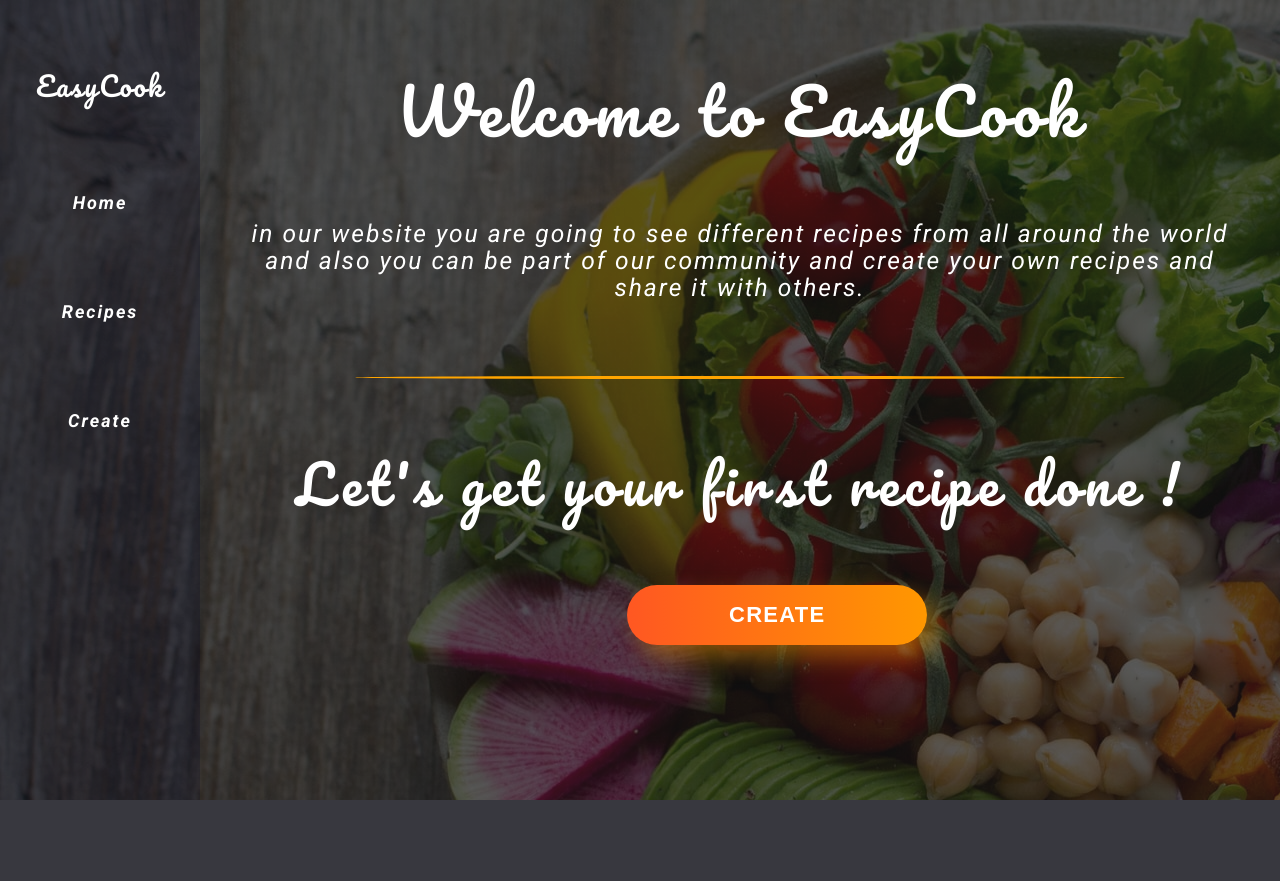
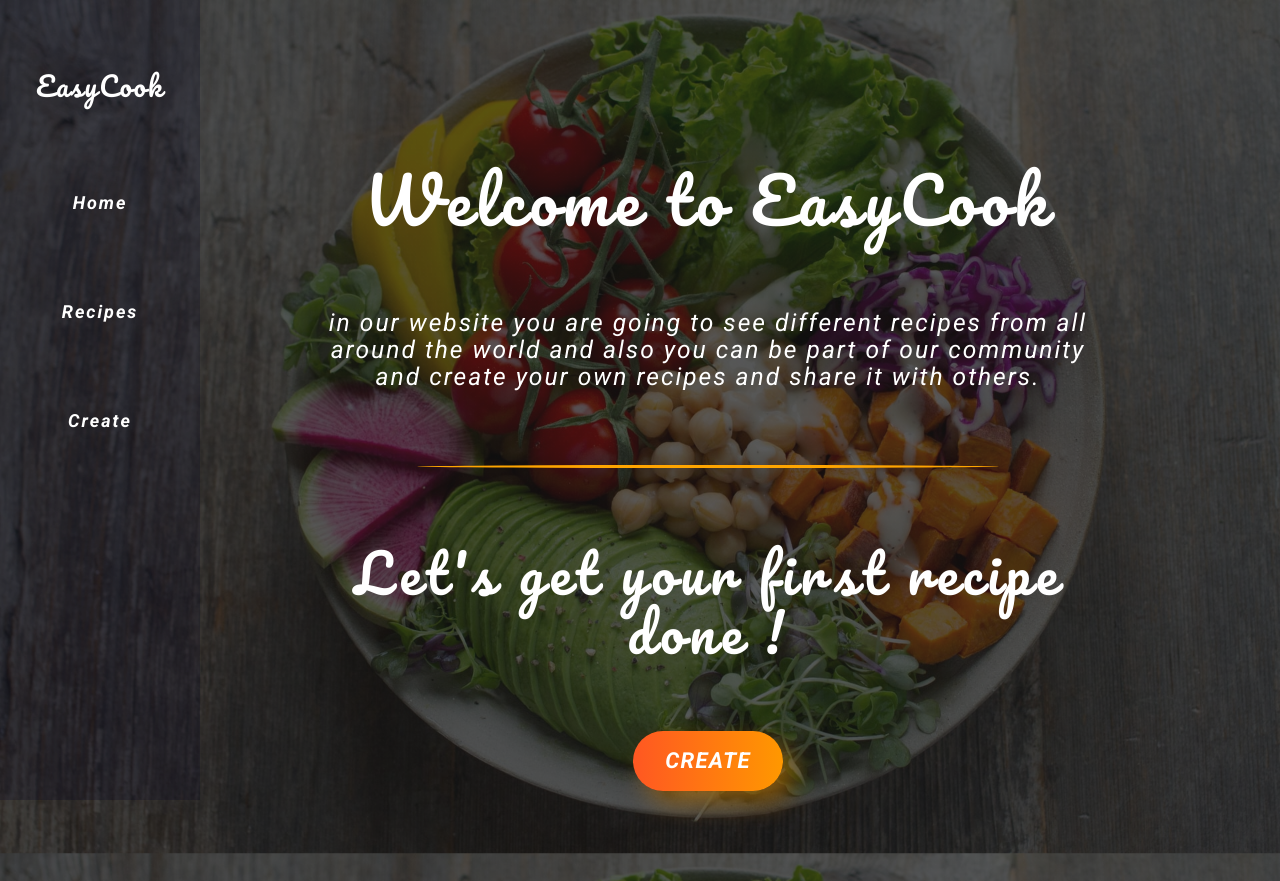
Before and after one commit to IIxShahinxII/cookbook, a Flask app: page / in a window 1280 px wide. Before the commit the page ends 800 px from the top, so only its background shows below. Run offline with Flask 2, Linux system fonts and the light colour scheme; some libraries are stand-ins or nearby versions; some web fonts are replaced.

Commit message:
css is compeleted.

```diff
--- a/static/css/style.css
+++ b/static/css/style.css
@@ -7,15 +7,19 @@ body {
                      rgba(20, 20, 20, 0.7),
                      rgba(20, 20, 20, 0.7)),
                      url( "../images/recipes.jpg");
+  background-size: cover;
+  background-attachment: fixed;
 }
 
-.container {
-  margin: 0 auto;
-  max-width: 1280px;
-  width: auto;
+.our-container {
+  display: flex;
 }
 
 /*------------------------ Home-page --*/
+.homepage-text {
+  padding: 30px 60px 30px 60px !important;
+}
+
 h1,h2,h5 {
   text-align: center;
   color: #fff;
@@ -45,21 +49,20 @@ hr {
   display: flex;
   align-items: center;
   justify-content: center;
-  position: fixed;
-  margin: 50px 0 0 400px;
+  margin-top: 70px;
 }
 
 .button {
-  min-width: 300px;
-  min-height: 60px;
-  font-family: 'Nunito', sans-serif;
+  width: 150px;
+  height: 60px;
+  font-family: 'Roboto', sans-serif;
   font-size: 22px;
   text-transform: uppercase;
   letter-spacing: 1.3px;
   font-weight: 700;
   color: #fff;
   background: #4FD1C5;
- background: linear-gradient(90deg, #FF5722 0%, #FF9800 100%);
+  background: linear-gradient(90deg, #FF5722 0%, #FF9800 100%);
   border: none;
   border-radius: 1000px;
   box-shadow: 12px 12px 24px #ff980073;
@@ -73,7 +76,7 @@ hr {
 button::before {
 content: '';
   border-radius: 1000px;
-  min-width: calc(300px + 12px);
+  min-width: calc(150px + 12px);
   min-height: calc(60px + 12px);
   border: 6px solid #FFC107;
   box-shadow: 0 0 60px #FF9800;
@@ -92,18 +95,6 @@ content: '';
 
 button:hover::before, button:focus::before {
   opacity: 1;
-}
-
-.button::after {
-  content: '';
-  width: 30px; height: 30px;
-  border-radius: 100%;
-  border: 6px solid #FF9800;
-  position: absolute;
-  z-index: -1;
-  top: 50%;
-  left: 50%;
-  transform: translate(-50%, -50%);
 }
 
 button:hover::after, button:focus::after {
@@ -125,13 +116,18 @@ button:hover::after, button:focus::after {
 }
 
 /*------------------------ Sidebar --*/
+.sidebar-wrap {
+  width: 200px;
+  position: fixed;
+  height: 100%;
+}
+
 .sidebar {
-  padding: 0;
   width: 200px;
   background-color: #02001f3b;
   position: fixed;
+  overflow: auto;
   height: 100%;
-  overflow: auto;
 }
 
 .sidebar a {
@@ -159,17 +155,13 @@ button:hover::after, button:focus::after {
 }
 
 .content {
-  margin-left: 200px;
-  padding: 1px 16px;
-  height: 100%;
+  margin: 60px 60px 60px 260px;
 }
 
 /*------------------------ Recipes --*/
-nav {
-  color: #fff;
-  background-color: #5c9c9c8f;
+.our-row {
+  margin-bottom: 0;
   width: 100%;
-  margin-top: 5px;
 }
 
 .food-name {
```
Also changed, not shown: other parts of static/css/style.css (+8 -122 lines).
